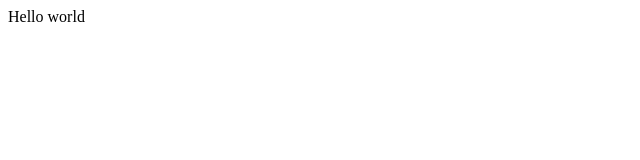
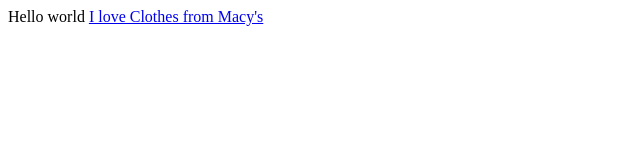
Before and after one commit to scruztaehs/Web_1_2, a plain HTML site: page index.html in a window 1280 px wide. Shown: the whole page, without its empty margins (0-640 px from the left). Drawn offline with Linux system fonts and the light colour scheme.

Commit message:
Added text to clothes paragraph

```diff
--- a/index.html
+++ b/index.html
@@ -8,6 +8,7 @@
   </head>
   <body>
     Hello world
+    <a href="clothes.html">I love Clothes from Macy's</a>
     <script src="script.js"></script>
   </body>
 </html>
```
